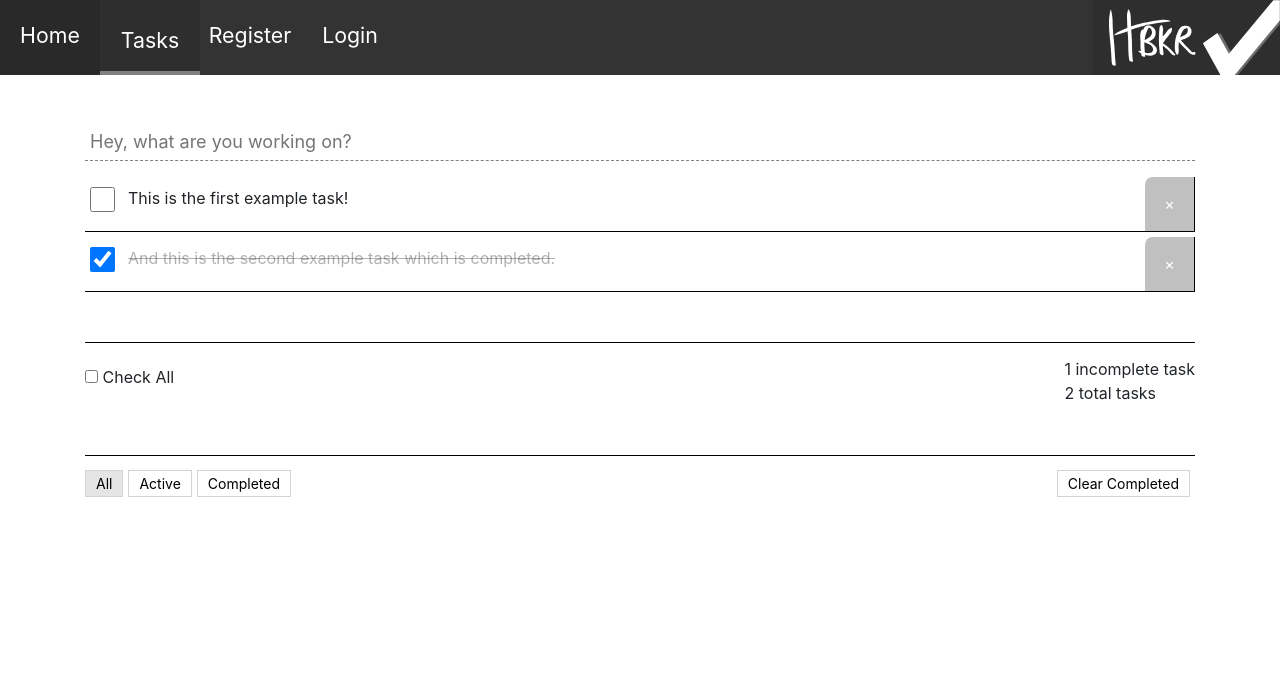
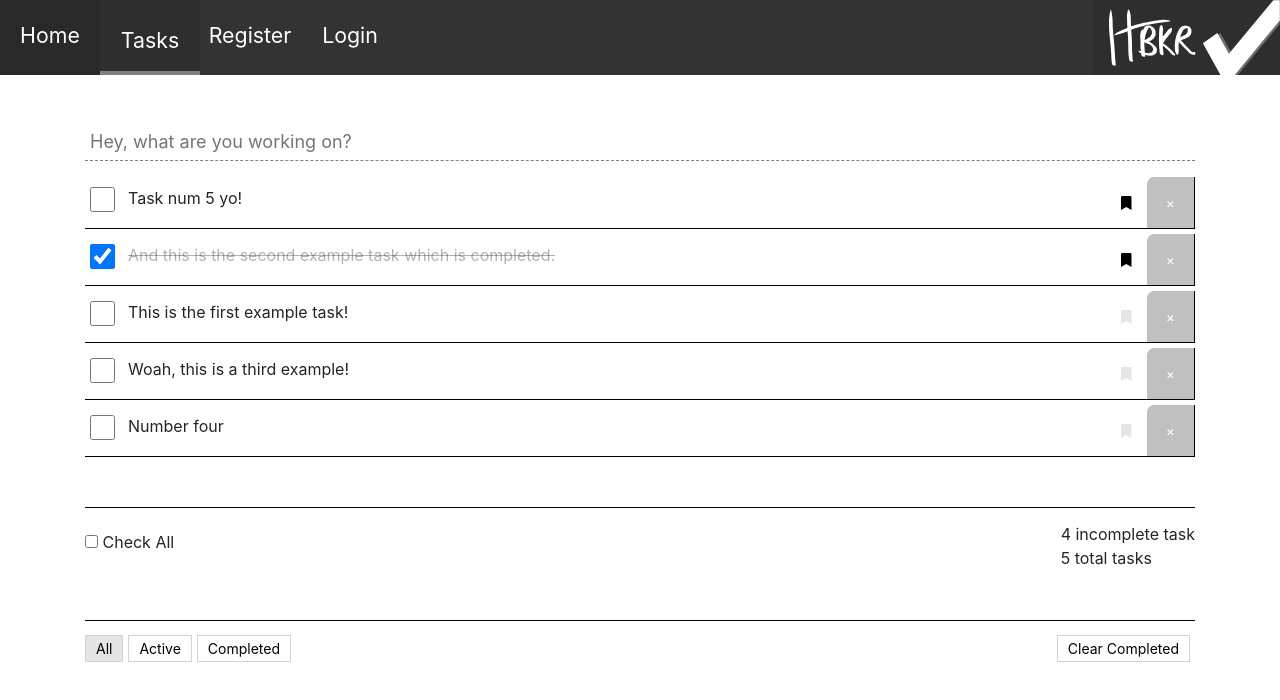
Before and after one commit to henrybkr/hbkr-tasks, a Vue app: page /#/tasks in a window 1280 px wide. Shown: the top 700 px of the page. Built offline with nearby package versions, Linux system fonts and the light colour scheme.

Commit message:
User preferred sort order, pinned tasks & bug fixes

```diff
--- a/src/components/addTask.vue
+++ b/src/components/addTask.vue
@@ -17,7 +17,7 @@ export default {
 		return {
 			format,
 			// This needs adjusting. 4 is the current ID but needs to be from db or something
-			currentID: 2,
+			currentID: 5,
 			title: ''
 		}
 	},
@@ -42,6 +42,9 @@ export default {
 					id: this.currentID,
 					title: this.title,
 
+					// User customisation - THIS ONE MIGHT NEED CHANGING LATER
+					userOrder: this.currentID,
+
 					// Timestamp stuff
 					added: dateTime,
 					lastEdit: dateTime,
@@ -49,6 +52,7 @@ export default {
 					// Flags
 					editing: false,
 					completed: false,
+					pinned: false,
 
 				}
 				// emit to event bus
--- a/src/components/taskList.vue
+++ b/src/components/taskList.vue
@@ -6,18 +6,21 @@
 					<todoItem v-bind:task="task" />
 				</div>
 			</transition-group>
+			<!-- Separator -->
+			<!--<div class="line" />-->
+			<!-- End Separator -->
 			<transition-group name="fade" enter-active-class="animated fadeInUp" leave-active-class="animated fadeOutDown">
 			<div v-if="!taskList.length" v-bind:key="1" class="noTaskText"><i>No tasks</i>
 				<hr>
 				<blockquote>
-					{{getQuote[0]}}
-					<cite>{{getQuote[1]}}</cite>
+					{{ getQuote[0] }}
+					<cite>{{ getQuote[1] }}</cite>
 				</blockquote>
 			</div>
 			</transition-group>
 
 			<div class="list-info-container">
-				<div><label><input type="checkbox" :checked="!anyRemaining" @change="checkAllTasks"> Check All</label></div>
+				<div><label v-if="taskList.length"><input type="checkbox" :checked="!anyRemaining" @change="checkAllTasks"> Check All</label></div>
 				<div>
 					<div v-if="remainingTasks">{{remainingTasks}} incomplete task</div>
 					<div v-else>All tasks complete</div>
@@ -63,6 +66,48 @@ export default {
 	},
 	props: ["taskList"],
 	computed: {
+		// This is reactive filter functionality.
+
+		// Note to self, how this is currently working:
+		/*
+			1) Filtering by task stake (all, active, complete)
+			2) Of the filtered list, create two separate "pinned" and "unpinned" task lists
+			3) Sort both lists by userOrder, aimed at giving the user ordering customisation later.
+			4) Start with the sorted pinned list and concatenate the sorted unpinned list. This way the pinned tasks appear on top.
+			5) Return the final list.
+
+			- Because it's reactive, these changes happen immediately. Not sure about performance when lists are long.
+			- Should consider splitting some of this functionality up. Example:
+				- Could let the user sort by their user choice, id, nearest due date, etc.
+				- Pinned tasks could also be in a "forced nearest deadline date" filter for the user to select.
+		*/
+		taskListFiltered: function() {
+
+			let mylist = "";
+
+			// Next filter again by task state.
+			if (this.filter == 'all') {
+				mylist = this.taskList;
+			}
+			else if (this.filter == 'active') {
+				mylist = this.taskList.filter(task => !task.completed);
+			}
+			else if (this.filter == 'completed') {
+				mylist = this.taskList.filter(task => task.completed);
+			}
+
+			// Pinned and non-pinned
+			let noPinned = mylist.filter(task => !task.pinned);
+			let onlyPinned = mylist.filter(task => task.pinned);
+
+			// Get all task objects sorted by the user preference.
+			let sortedByUserOrder_pinned = onlyPinned.sort((a,b) => (a.userOrder > b.userOrder) ? 1 : -1)
+			let sortedByUserOrder_noPinned = noPinned.sort((a,b) => (a.userOrder > b.userOrder) ? 1 : -1)
+
+			let final = sortedByUserOrder_pinned.concat(sortedByUserOrder_noPinned);
+
+			return final;
+		},
 		// Reactive property for determining how many tasks remain in a list. Return false if none.
 		remainingTasks: function() {
 			let remaining = this.taskList.filter(task => !task.completed).length
@@ -77,20 +122,7 @@ export default {
 		anyRemaining: function() {
 			return this.remainingTasks!=0;
 		},
-		// Reactive property to display only certain filtered tasks to the user.
-		taskListFiltered: function() {
-			if (this.filter == 'all') {
-				return this.taskList
-			}
-			else if (this.filter == 'active') {
-				return this.taskList.filter(task => !task.completed);
-			}
-			else if (this.filter == 'completed') {
-				return this.taskList.filter(task => task.completed);
-			}
 
-			return false; //Default
-		},
 		// Only display the clear completed button when at least one task is set to completed.
 		showClearCompleteButton() {
 			return this.taskList.filter(task => task.completed).length > 0;
@@ -126,10 +158,24 @@ export default {
 	methods: {
 		// Method to add a new task
 		addTask(newTask) {
+			// Need to get a new value for the userOrder variable. User will be able to change this, but we should set it anyway to last number+1
+			//alert(this.taskList[0].userOrder);
+			let highestNum = 0;	// Default
+			for (let x in this.taskList) {
+				if (this.taskList[x].userOrder >= highestNum) {
+					highestNum = x.userOrder
+				}
+			}
+			//alert("highest num = "+highestNum);
+			//let sortedByUserOrder_pinned = onlyPinned.sort((a,b) => (a.userOrder > b.userOrder) ? 1 : -1)
+
 			this.taskList.push({
 				// Identifiers
 				id: newTask.id,
 				title: newTask.title,
+
+				// User customisation
+				userOrder: newTask.userOrder,
 
 				// Timestamp stuff
 				added: newTask.added,
@@ -138,6 +184,7 @@ export default {
 				// Flags
 				editing: newTask.editing,
 				completed: newTask.completed,
+				pinned: newTask.pinned,
 			})
 		},
 		// Method to delete a single task.
@@ -177,6 +224,16 @@ export default {
 				return false;
 			}
 		},
+		// Method to add or remove the pin flag from a task object.
+		pinTask(inputID, x) {
+			if (x == 0) {
+				this.taskList.filter(task => task.id == inputID)[0].pinned = false;
+			} else if (x == 1) {
+				this.taskList.filter(task => task.id == inputID)[0].pinned = true;
+			} else {
+				alert("Error with pinTask");
+			}
+		},
 		// Method of check all of the tasks in the list.
 		checkAllTasks() {
 			this.taskList.forEach((task) => task.completed = event.target.checked);
@@ -205,11 +262,13 @@ export default {
 		eventBus.$on('addTask', (newTask) => this.addTask(newTask));
 		eventBus.$on('checkAllTasks', () => this.checkAllTasks());
 		eventBus.$on('updateTaskTitle', (id, newTitle) => this.updateTaskTitle(id, newTitle));
+		eventBus.$on('pinTask', (id) => this.pinTask(id, 1));
+		eventBus.$on('unpinTask', (id) => this.pinTask(id, 0));
 	}
 }
 </script>
 
-<style lang="scss" scoped>
+<style lang="scss">
 	@import url("https://cdnjs.cloudflare.com/ajax/libs/animate.css/3.5.2/animate.min.css");
 	.list-info-container {
 		display: flex;
@@ -301,4 +360,11 @@ export default {
 		animation-duration: 0.2s;
 	}
 
+	.line {
+		height:1px;
+		width: 100%;
+		background-color: red;
+		margin: 50px 0px;
+	}
+
 </style>
--- a/src/components/todoItem.vue
+++ b/src/components/todoItem.vue
@@ -7,10 +7,13 @@
 				<div v-if="!task.editing" @dblclick="editMode(task)" class="todo-item-label"><p>{{task.title}}</p></div>
 				<input v-else class="todo-item-edit" @blur="editComplete(task)" @keyup.enter="editComplete(task)" @keyup.esc="editCancel(task)" v-focus type="text"  v-model="task.title">
 			</div>
+			<button :class="{ active: important == true }" @click="testme(task)" class="pin-button myAnimation" ><font-awesome-icon icon="bookmark" /></button>
 			<div class="todo-del">
-				<!-- Delete button with onclick delete emit command -->
-				<button @click="singleDeleteTask(task)" class="del">&times;</button>
-				<!--<button @click="$emit('singleDelete', task.id, task.title)" class="del">&times;</button>-->
+				<div>
+					<!-- Delete button with onclick delete emit command -->
+					<button @click="singleDeleteTask(task)" class="del">&times;</button>
+					<!--<button @click="$emit('singleDelete', task.id, task.title)" class="del">&times;</button>-->
+				</div>
 			</div>
 		</div>
 	</div>
@@ -30,6 +33,7 @@ export default {
 		return {
 			// This needs adjusting. 4 is the current ID but needs to be from db or something
 			editDelay: false,
+			important: this.task.pinned,
 		}
 	},
 	directives: {
@@ -40,6 +44,9 @@ export default {
 				el.focus()
 			}
 		}
+	},
+	computed: {
+
 	},
 	methods: {
 		/* global eventBus */
@@ -83,7 +90,28 @@ export default {
 		},
 		singleDeleteTask(task) {
 			eventBus.$emit('singleDelete', task.id, task.title)
+		},
+		setImportant() {
+			//alert("blah this is important dude");
+		},
+		testme(task) {
+			this.important = !this.important
+			if (this.important) {
+				eventBus.$emit('pinTask', task.id);
+			} else {
+				eventBus.$emit('unpinTask', task.id);
+			}
 		}
+	},
+	created() {
+
+			if (this.task.pinned) {
+				//alert(this.task.id)
+			}
+
+			/*
+			return false;
+			*/
 	}
 }
 </script>
@@ -144,6 +172,7 @@ export default {
 		height: 100%;
 		float: right;
 		border-top-left-radius: 15%;
+		margin: 0;
 	}
 	.del:hover { background: grey; }
 	input[type='checkbox'] {
@@ -186,4 +215,17 @@ export default {
 		outline: none;
 		}
 	}
+	.pin-button {
+		height: auto !important;
+		background: none;
+		border: none;
+		opacity: 0.1;
+	}
+	.pin-button:hover {
+		opacity: 0.3;
+	}
+	.pin-button.active {
+		opacity: 1;
+		color: black;
+	}
 </style>
--- a/src/main.js
+++ b/src/main.js
@@ -8,6 +8,15 @@ import BootstrapVue from 'bootstrap-vue'
 import 'bootstrap/dist/css/bootstrap.css'
 import 'bootstrap-vue/dist/bootstrap-vue.css'
 
+// Fontawesome
+import { library } from '@fortawesome/fontawesome-svg-core'
+import { faBookmark } from '@fortawesome/free-solid-svg-icons'
+import { FontAwesomeIcon } from '@fortawesome/vue-fontawesome'
+
+library.add(faBookmark)
+Vue.component('font-awesome-icon', FontAwesomeIcon)
+
+// Event bus
 window.eventBus = new Vue();
 
 Vue.use(BootstrapVue);
--- a/src/views/Tasks.vue
+++ b/src/views/Tasks.vue
@@ -29,7 +29,9 @@ export default {
           'completed': false,
           'editing': false,
           'added': "2017-01-01-10-00-00",
-          'lastEdit': "2017-01-01-10-00-00"
+          'lastEdit': "2017-01-01-10-00-00",
+          'pinned': false,
+          'userOrder': 2,
         },
         {
           'id': 1,
@@ -37,7 +39,39 @@ export default {
           'completed': true,
           'editing': false,
           'added': "2018-01-01-10-00-00",
-          'lastEdit': "2018-01-01-10-00-00"
+          'lastEdit': "2018-01-01-10-00-00",
+          'pinned': true,
+          'userOrder': 1,
+        },
+        {
+          'id': 2,
+          'title': "Woah, this is a third example!",
+          'completed': false,
+          'editing': false,
+          'added': "2016-01-01-10-00-00",
+          'lastEdit': "2016-01-01-10-00-00",
+          'pinned': false,
+          'userOrder': 3,
+        },
+        {
+          'id': 3,
+          'title': "Number four",
+          'completed': false,
+          'editing': false,
+          'added': "2016-01-01-10-00-00",
+          'lastEdit': "2016-01-01-10-00-00",
+          'pinned': false,
+          'userOrder': 4,
+        },
+        {
+          'id': 4,
+          'title': "Task num 5 yo!",
+          'completed': false,
+          'editing': false,
+          'added': "2016-01-01-10-00-00",
+          'lastEdit': "2016-01-01-10-00-00",
+          'pinned': true,
+          'userOrder': 0,
         },
       ]
     }
```
Also changed, not shown: 1 other file (tests, documents, lock files or other folders).
